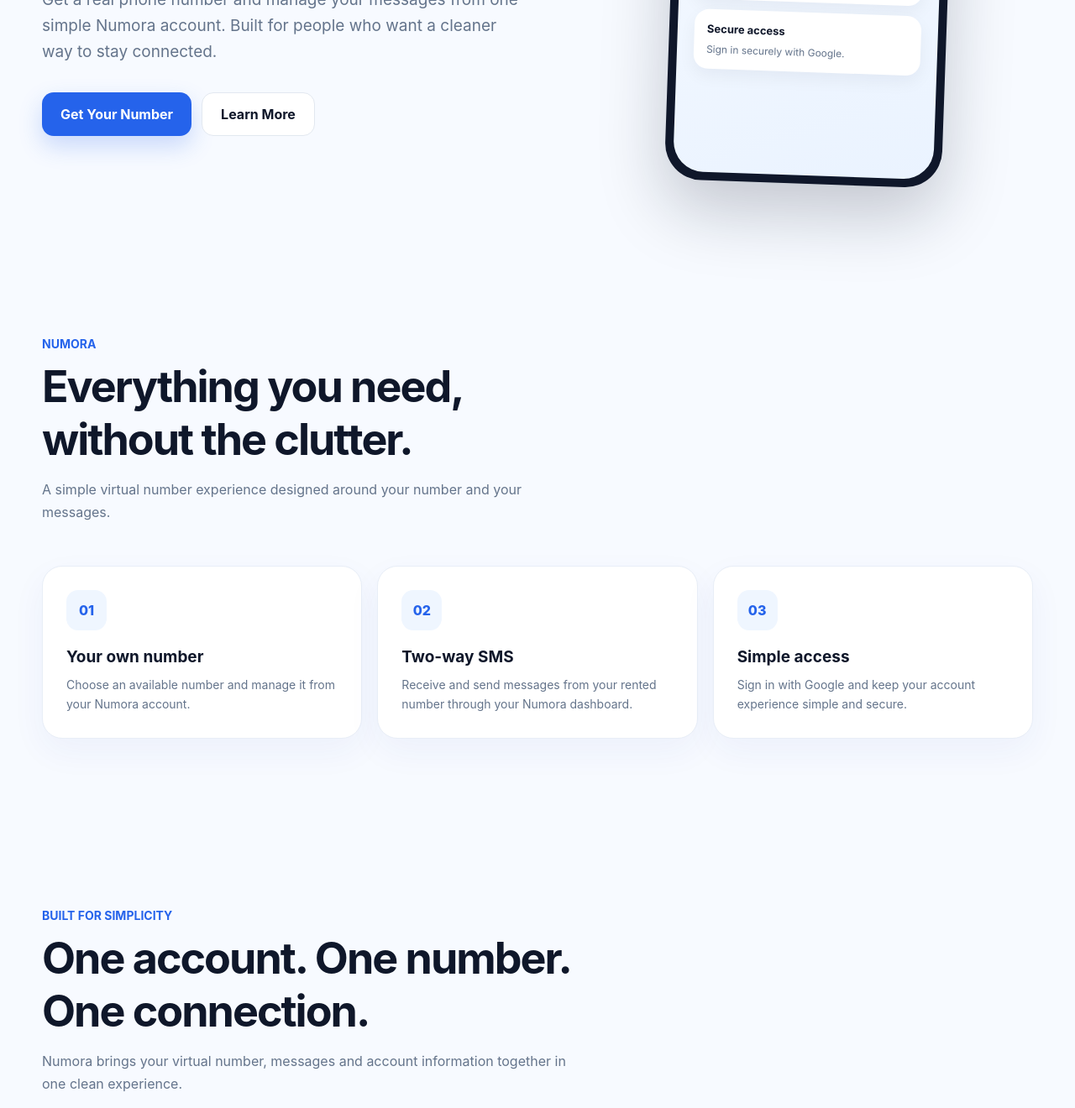
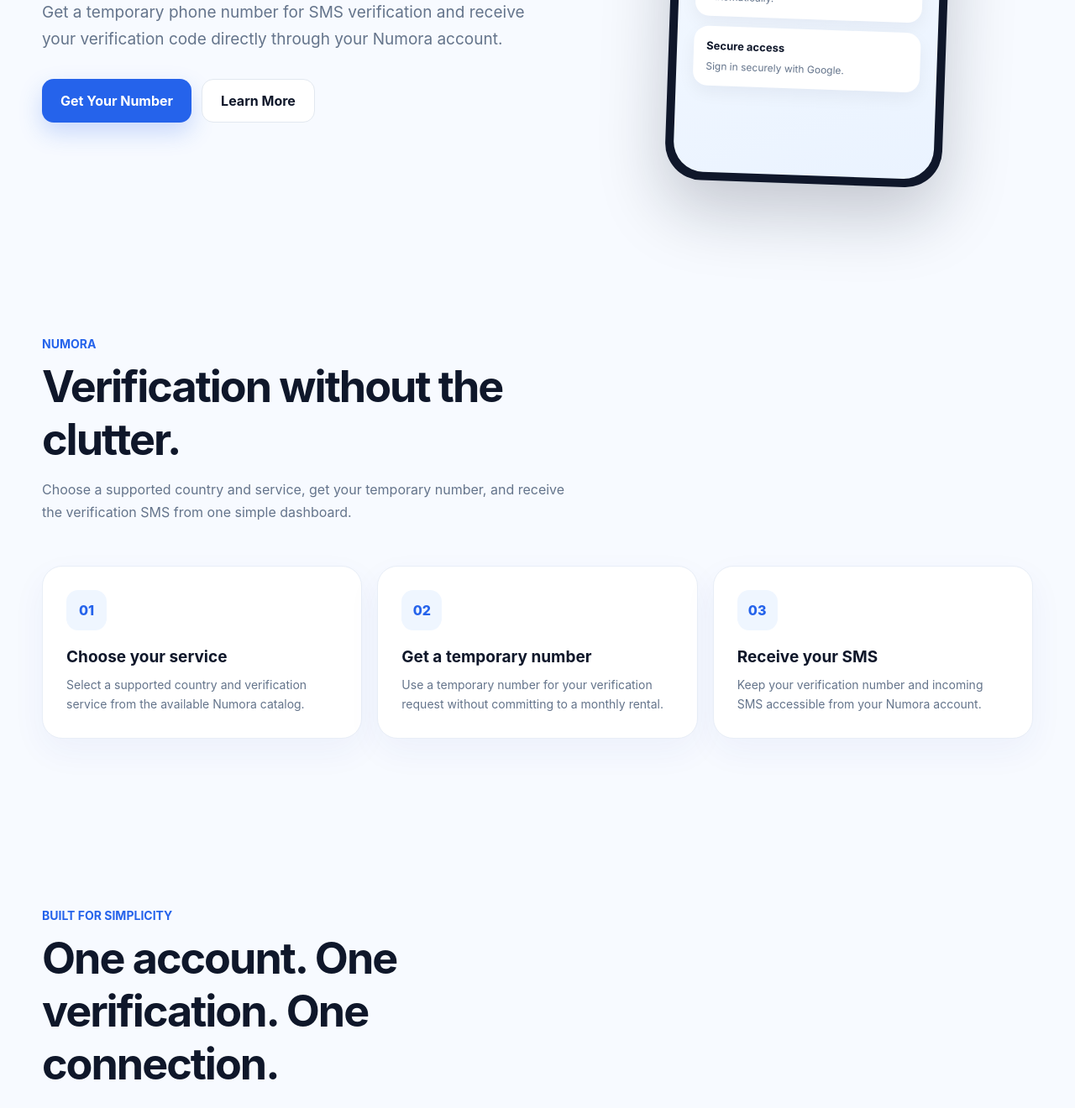
Before and after one commit to numorahq/numorahq, a plain HTML site: page index.html in a window 1280 px wide. Shown: the part 531-1851 px from the top of the page at 84% size. Drawn offline with Linux system fonts and the light colour scheme; no server answers.

Commit message:
Update index.html

```diff
--- a/index.html
+++ b/index.html
@@ -13,7 +13,7 @@
 
 <meta
     name="description"
-    content="Numora gives you a real phone number for calls and SMS, managed simply from your account."
+    content="Numora provides temporary phone numbers for SMS verification, with verification messages managed simply from your account."
 >
 
 <style>
@@ -695,6 +695,7 @@
     .cta-card {
         padding: 45px 25px;
     }
+
 }
 
 </style>
@@ -712,11 +713,16 @@
             class="brand"
         >
 
-            <div class="logo">N</div>
+            <div class="logo">
+                N
+            </div>
 
-            <span>Numora</span>
+            <span>
+                Numora
+            </span>
 
         </a>
+
 
         <nav class="nav">
 
@@ -754,21 +760,30 @@
 
                 <span class="badge-dot"></span>
 
-                Simple. Private. Connected.
+                Fast SMS verification
 
             </div>
 
+
             <h1>
+
                 Your number.
-                <span>Your connection.</span>
+                <span>
+                    Your connection.
+                </span>
+
             </h1>
 
+
             <p>
-                Get a real phone number and manage your
-                messages from one simple Numora account.
-                Built for people who want a cleaner way
-                to stay connected.
+
+                Get a temporary phone number for
+                SMS verification and receive your
+                verification code directly through
+                your Numora account.
+
             </p>
+
 
             <div class="hero-buttons">
 
@@ -778,6 +793,7 @@
                 >
                     Get Your Number
                 </button>
+
 
                 <a
                     href="#features"
@@ -809,9 +825,10 @@
 
                         </div>
 
+
                         <span
                             style="
-                                color:#94a3b8;
+                                color:#22c55e;
                                 font-size:12px;
                             "
                         >
@@ -820,42 +837,49 @@
 
                     </div>
 
+
                     <div class="phone-title">
-                        Welcome
+                        Verification
                     </div>
 
+
                     <div class="phone-subtitle">
-                        Your connection starts here.
+                        Your SMS code is ready.
                     </div>
+
 
                     <div class="number-card">
 
                         <div class="number-label">
-                            YOUR NUMBER
+                            TEMPORARY NUMBER
                         </div>
 
+
                         <div class="number">
-                            No number yet
+                            +1 (555) 284-0196
                         </div>
 
+
                         <span class="active">
-                            Ready to activate
+                            Waiting for SMS
                         </span>
 
                     </div>
 
+
                     <div class="phone-message">
 
                         <strong>
-                            Your messages
+                            Verification code
                         </strong>
 
                         <span>
-                            Your SMS conversations will
-                            appear here.
+                            Your incoming SMS appears
+                            here automatically.
                         </span>
 
                     </div>
+
 
                     <div class="phone-message">
 
@@ -893,15 +917,18 @@
                 NUMORA
             </span>
 
+
             <h2>
-                Everything you need,
-                without the clutter.
+                Verification without
+                the clutter.
             </h2>
 
+
             <p>
-                A simple virtual number experience
-                designed around your number and
-                your messages.
+                Choose a supported country and
+                service, get your temporary number,
+                and receive the verification SMS
+                from one simple dashboard.
             </p>
 
         </div>
@@ -915,13 +942,16 @@
                     01
                 </div>
 
+
                 <h3>
-                    Your own number
+                    Choose your service
                 </h3>
 
+
                 <p>
-                    Choose an available number and
-                    manage it from your Numora account.
+                    Select a supported country and
+                    verification service from the
+                    available Numora catalog.
                 </p>
 
             </div>
@@ -933,14 +963,16 @@
                     02
                 </div>
 
+
                 <h3>
-                    Two-way SMS
+                    Get a temporary number
                 </h3>
 
+
                 <p>
-                    Receive and send messages from
-                    your rented number through your
-                    Numora dashboard.
+                    Use a temporary number for your
+                    verification request without
+                    committing to a monthly rental.
                 </p>
 
             </div>
@@ -952,13 +984,16 @@
                     03
                 </div>
 
+
                 <h3>
-                    Simple access
+                    Receive your SMS
                 </h3>
 
+
                 <p>
-                    Sign in with Google and keep your
-                    account experience simple and secure.
+                    Keep your verification number
+                    and incoming SMS accessible from
+                    your Numora account.
                 </p>
 
             </div>
@@ -983,16 +1018,19 @@
                 BUILT FOR SIMPLICITY
             </span>
 
+
             <h2>
                 One account.
-                One number.
+                One verification.
                 One connection.
             </h2>
 
+
             <p>
-                Numora brings your virtual number,
-                messages and account information
-                together in one clean experience.
+                Numora brings temporary verification
+                numbers, incoming SMS messages and
+                your account balance together in one
+                clean experience.
             </p>
 
         </div>
@@ -1007,15 +1045,19 @@
     <div class="cta-card">
 
         <h2>
-            Ready to get connected?
+            Ready to verify?
         </h2>
 
+
         <p>
-            Sign in with Google and start your
-            Numora journey.
+            Sign in with Google, choose your
+            service and get started with Numora.
         </p>
 
-        <button id="ctaButton">
+
+        <button
+            id="ctaButton"
+        >
             Get Your Number
         </button>
 
@@ -1031,6 +1073,7 @@
     <div class="footer-inner">
 
         <div>
+
             <span class="footer-brand">
                 Numora
             </span>
@@ -1038,11 +1081,15 @@
             <span>
                 &nbsp; — &nbsp;Your number. Your connection.
             </span>
+
         </div>
 
+
         <div>
+
             Support:
             numora.support@gmail.com
+
         </div>
 
     </div>
@@ -1062,6 +1109,7 @@
     initializeApp
 } from
 "https://www.gstatic.com/firebasejs/12.2.1/firebase-app.js";
+
 
 import {
     getAuth,
@@ -1107,8 +1155,10 @@
 const app =
     initializeApp(firebaseConfig);
 
+
 const auth =
     getAuth(app);
+
 
 const provider =
     new GoogleAuthProvider();
@@ -1121,14 +1171,25 @@
 const authButton =
     document.getElementById("authButton");
 
+
 const heroGetNumber =
     document.getElementById("heroGetNumber");
+
 
 const ctaButton =
     document.getElementById("ctaButton");
 
+
 const toast =
     document.getElementById("toast");
+
+
+/* =========================================================
+   DASHBOARD
+========================================================= */
+
+const DASHBOARD_URL =
+    "/numorahq/dashboard.html";
 
 
 /* =========================================================
@@ -1137,25 +1198,22 @@
 
 function showToast(message) {
 
-    toast.textContent = message;
+    toast.textContent =
+        message;
 
-    toast.classList.add("show");
+    toast.classList.add(
+        "show"
+    );
 
     setTimeout(() => {
 
-        toast.classList.remove("show");
+        toast.classList.remove(
+            "show"
+        );
 
     }, 3000);
 
 }
-
-
-/* =========================================================
-   DASHBOARD PATH
-========================================================= */
-
-const DASHBOARD_URL =
-    "/numorahq/dashboard.html";
 
 
 /* =========================================================
@@ -1183,14 +1241,17 @@
             browserLocalPersistence
         );
 
+
         await signInWithPopup(
             auth,
             provider
         );
 
+
         showToast(
             "Signed in successfully."
         );
+
 
         setTimeout(() => {
 
@@ -1207,6 +1268,7 @@
             error
         );
 
+
         if (
             error.code ===
             "auth/popup-closed-by-user"
@@ -1215,6 +1277,7 @@
             return;
 
         }
+
 
         showToast(
             "Unable to sign in. Please try again."
@@ -1226,7 +1289,7 @@
 
 
 /* =========================================================
-   BUTTON ACTION
+   MAIN BUTTON
 ========================================================= */
 
 function handleMainButton() {
@@ -1235,7 +1298,9 @@
 
         openDashboard();
 
-    } else {
+    }
+
+    else {
 
         login();
 
@@ -1244,15 +1309,21 @@
 }
 
 
+/* =========================================================
+   BUTTON EVENTS
+========================================================= */
+
 authButton.addEventListener(
     "click",
     handleMainButton
 );
 
+
 heroGetNumber.addEventListener(
     "click",
     handleMainButton
 );
+
 
 ctaButton.addEventListener(
     "click",
@@ -1279,7 +1350,9 @@
                 authButton.textContent =
                     "Open Dashboard";
 
-            } else {
+            }
+
+            else {
 
                 authButton.textContent =
                     "Sign in with Google";
```
